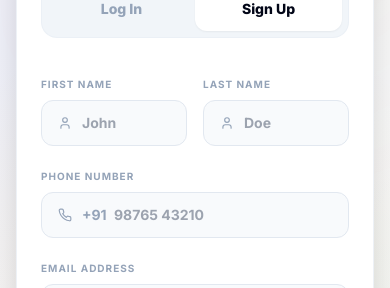
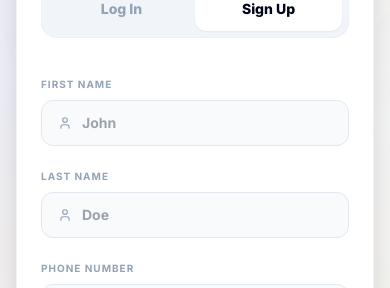
Before and after one commit to sushant25101010-bit/multiplyingbrics, a Next.js app in the folder web/: page /auth in a window 390 px wide. Both pictures are taken after a click on the button "Sign Up". Shown: the part 218-506 px from the top of the page. Built offline with nearby package versions, Linux system fonts and the light colour scheme; no server answers.

Commit message:
style: fix mobile responsiveness for sign-up form grid

```diff
--- a/web/app/auth/page.tsx
+++ b/web/app/auth/page.tsx
@@ -250,7 +250,7 @@
                 transition={{ duration: 0.2 }}
               >
                 {/* First and Last Name Grid */}
-                <div className="grid grid-cols-2 gap-4">
+                <div className="grid grid-cols-1 sm:grid-cols-2 gap-4">
                   <div className="space-y-1.5">
                     <label htmlFor="firstName" className="text-[10px] font-bold uppercase tracking-widest text-slate-400 dark:text-slate-500">
                       First Name
```
